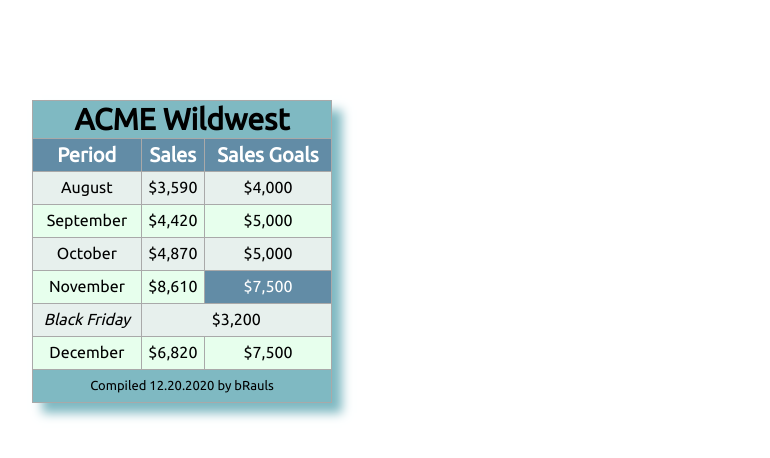
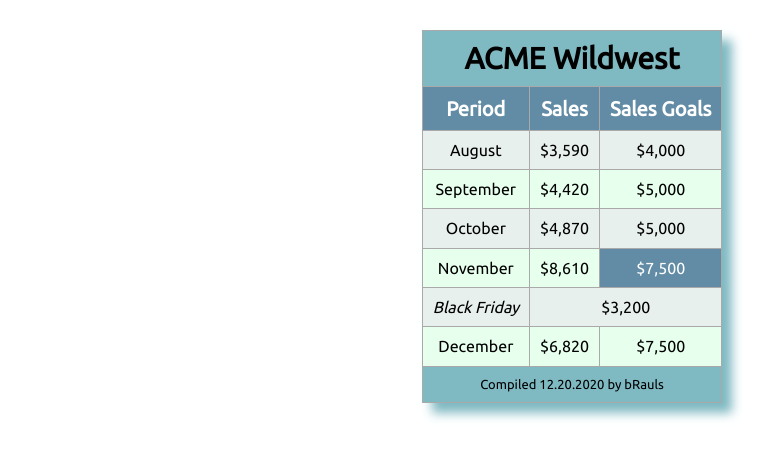
Before and after one commit to Pascual-Jamie/moonshay76.github.io, a plain HTML site: page assignments/lesson-8/tablebuild.html in a window 1280 px wide. Shown: the whole page, without its empty margins (68-838 px from the left). Drawn offline with Linux system fonts and the light colour scheme.

Commit message:
table update

```diff
--- a/assignments/lesson-8/styles/table-main.css
+++ b/assignments/lesson-8/styles/table-main.css
@@ -1,3 +1,9 @@
+* {
+    box-sizing: border-box;
+
+}
+
+
 body {
     font-family: ubuntu, sans-serif;
 
@@ -10,52 +16,50 @@ td {
     border: 1px solid darkgrey;
     border-collapse: collapse;
     text-align: center;
-    height: 30px;
-    vertical-align: center;
+    padding: 10px;
+    margin-bottom: 30px;
+    margin-top: 30px;
+    margin-left: auto;
+    margin-right: auto;
+
 }
 
-main {
-    margin-left: 100px;
-    margin-top: 100px;
+table {
+    box-shadow: 10px 10px 10px 0 #7fb9c2;
 }
 
-table#t01 thead th:nth-child(1) {
+
+thead tr:nth-child(1) {
     background-color: #7fb9c2;
-    color: black;
     font-size: 30px;
 }
+thead tr:nth-child(2) {
+    background-color: #628ca6;
+    color: #ffff;
+    font-size: 20px;
+}
 
-table#t01 tr:nth-child(even) {
+tbody tr:nth-child(odd) {
     background-color: #e7f0ed;
 }
 
-table#t01 tr:nth-child(odd) {
+tbody tr:nth-child(even) {
     background-color: #e7ffed;
 }
 
-table#t01 tfoot tr:first-child {
+tfoot tr:first-child  {
     background-color: #7fb9c2;
     color: black;
     font-size: 13px;
 }
 
-table#t01 th {
-    background-color: #628ca6;
-    color: white;
-    font-size: 20px;
-}
 
-table#t01 tbody tr:nth-child(6) td:first-child {
+tbody tr:nth-child(5) td:first-child {
     font-style: italic;
 
 }
 
-table {
-    box-shadow: 10px 10px 10px #7fb9c2;
-    width: 300px;
-}
-
-table#t01 tbody tr:nth-child(5) td:nth-child(3) {
+tbody tr:nth-child(4) td:nth-child(3) {
     background-color: #628ca6;
     color: white;
 }
--- a/assignments/lesson-8/tablebuild.html
+++ b/assignments/lesson-8/tablebuild.html
@@ -15,24 +15,21 @@
 
     <main>
 
-        <table id="t01">
+        <table>
 
              <thead>
-
                  <tr>
                     <th colspan="3">ACME Wildwest</th>
                 </tr>
-
-            </thead>
-
-            <tbody>
 
                  <tr>
                     <th>Period</th>
                      <th>Sales</th>
                     <th>Sales Goals</th>
                 </tr>
+             </thead>
 
+             <tbody>
                 <tr>
                     <td>August</td>
                     <td>$3,590</td>
@@ -74,7 +71,6 @@
 
                 <tr>
                     <td colspan="3">Compiled 12.20.2020 by bRauls</td>
-
                 </tr>
 
             </tfoot>
```
